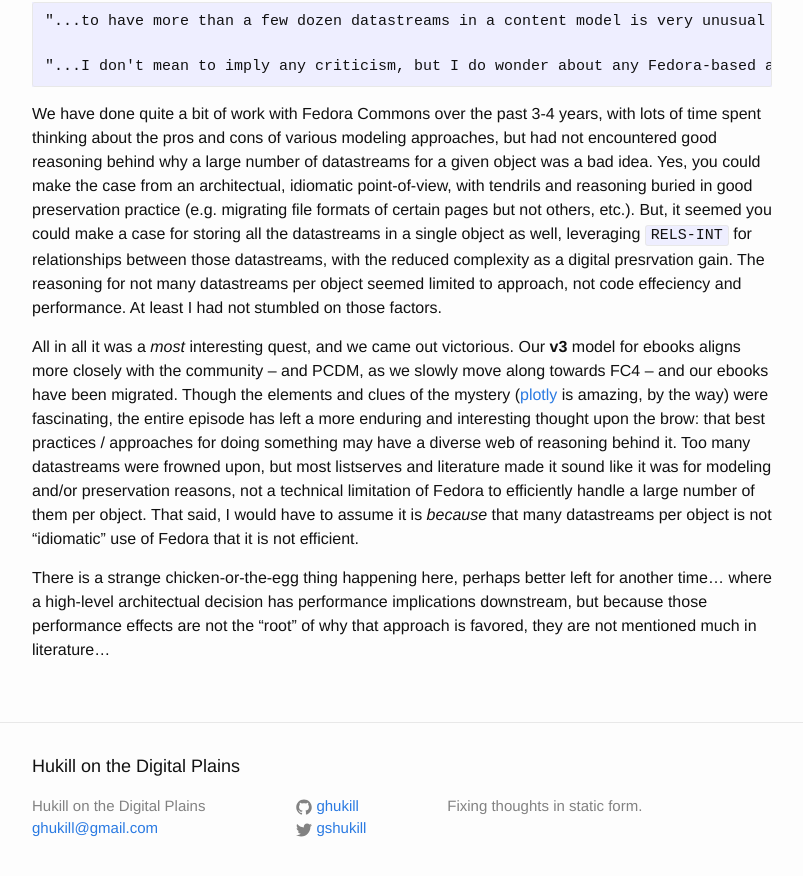
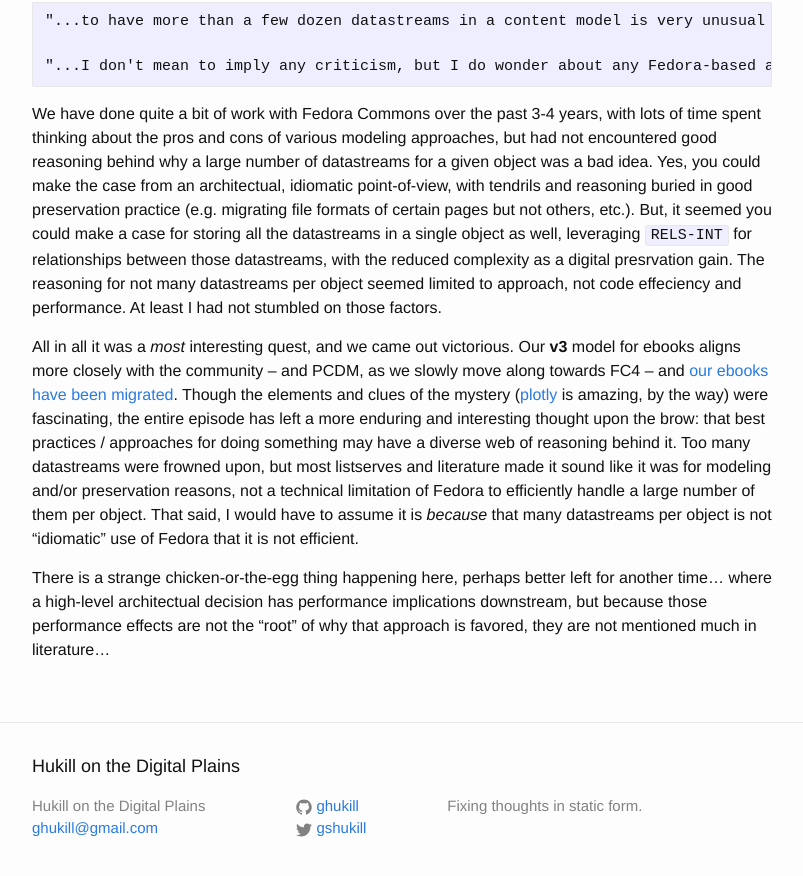
Before and after one commit to ghukill/blog, a Jekyll site: the page built from _posts/2016-07-28-fedora-datastreams.md, in a window 1280 px wide and 900 px high, scrolled down 2717 px. Shown: the top 876 px of the window, without its empty margins (238-1041 px from the left). Built offline with Jekyll 4.4.1, drawn with Linux system fonts in a browser that asks for light colours; some of the changed lines change nothing that is shown.

Commit message:
adding link

```diff
--- a/_posts/2016-07-28-fedora-datastreams.md
+++ b/_posts/2016-07-28-fedora-datastreams.md
@@ -57,6 +57,6 @@
 
 We have done quite a bit of work with Fedora Commons over the past 3-4 years, with lots of time spent thinking about the pros and cons of various modeling approaches, but had not encountered good reasoning behind why a large number of datastreams for a given object was a bad idea.  Yes, you could make the case from an architectual, idiomatic point-of-view, with tendrils and reasoning buried in good preservation practice (e.g. migrating file formats of certain pages but not others, etc.).  But, it seemed you could make a case for storing all the datastreams in a single object as well, leveraging `RELS-INT` for relationships between those datastreams, with the reduced complexity as a digital presrvation gain.  The reasoning for not many datastreams per object seemed limited to approach, not code effeciency and performance.  At least I had not stumbled on those factors.
 
-All in all it was a _most_ interesting quest, and we came out victorious.  Our **v3** model for ebooks aligns more closely with the community -- and PCDM, as we slowly move along towards FC4 -- and our ebooks have been migrated.  Though the elements and clues of the mystery ([plotly](https://plot.ly/) is amazing, by the way) were fascinating, the entire episode has left a more enduring and interesting thought upon the brow: that best practices / approaches for doing something may have a diverse web of reasoning behind it.  Too many datastreams were frowned upon, but most listserves and literature made it sound like it was for modeling and/or preservation reasons, not a technical limitation of Fedora to efficiently handle a large number of them per object.  That said, I would have to assume it is _because_ that many datastreams per object is not "idiomatic" use of Fedora that it is not efficient.
+All in all it was a _most_ interesting quest, and we came out victorious.  Our **v3** model for ebooks aligns more closely with the community -- and PCDM, as we slowly move along towards FC4 -- and [our ebooks have been migrated](https://digital.library.wayne.edu/digitalcollections/search.php?&fq[]=rels_hasContentModel:%22info:fedora/CM:WSUebook%22&start=0).  Though the elements and clues of the mystery ([plotly](https://plot.ly/) is amazing, by the way) were fascinating, the entire episode has left a more enduring and interesting thought upon the brow: that best practices / approaches for doing something may have a diverse web of reasoning behind it.  Too many datastreams were frowned upon, but most listserves and literature made it sound like it was for modeling and/or preservation reasons, not a technical limitation of Fedora to efficiently handle a large number of them per object.  That said, I would have to assume it is _because_ that many datastreams per object is not "idiomatic" use of Fedora that it is not efficient.
 
 There is a strange chicken-or-the-egg thing happening here, perhaps better left for another time... where a high-level architectual decision has performance implications downstream, but because those performance effects are not the "root" of why that approach is favored, they are not mentioned much in literature...
```
